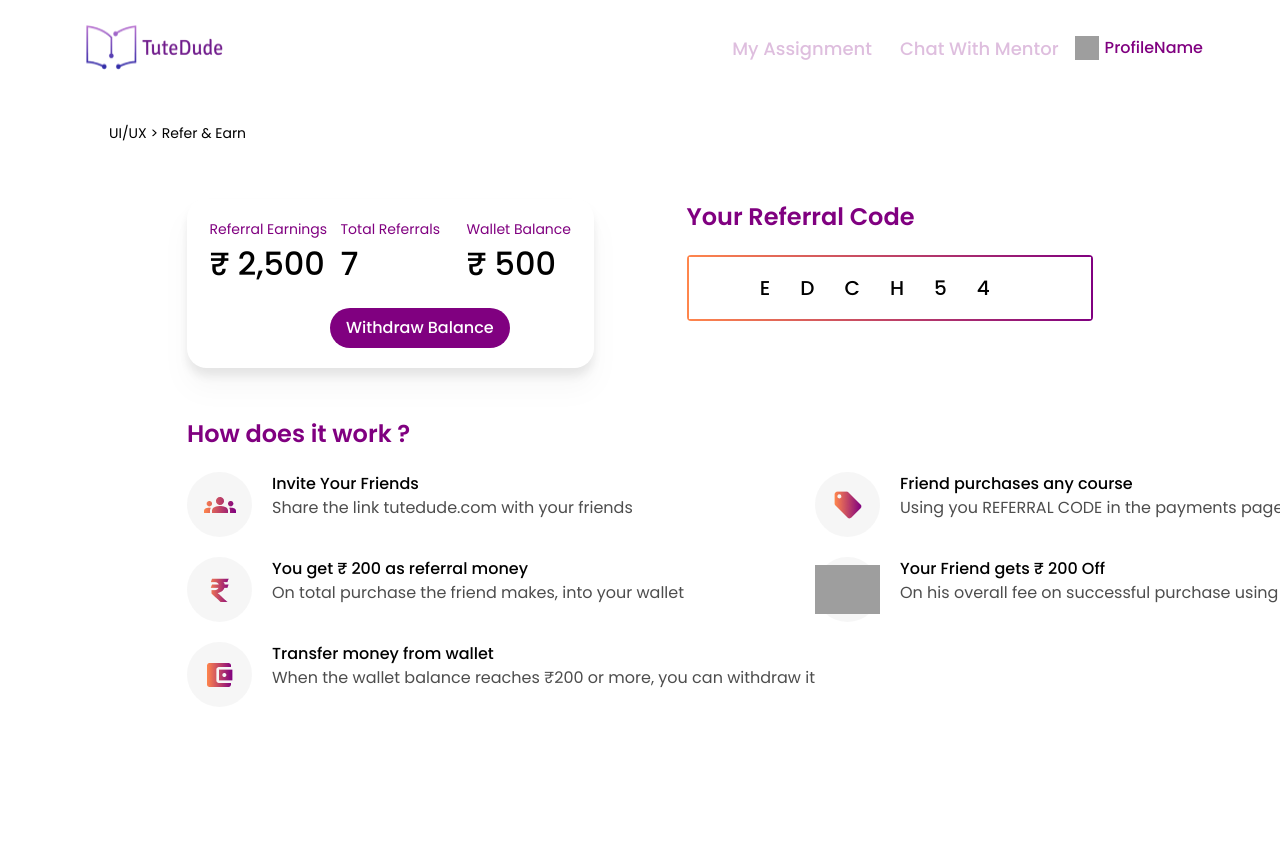
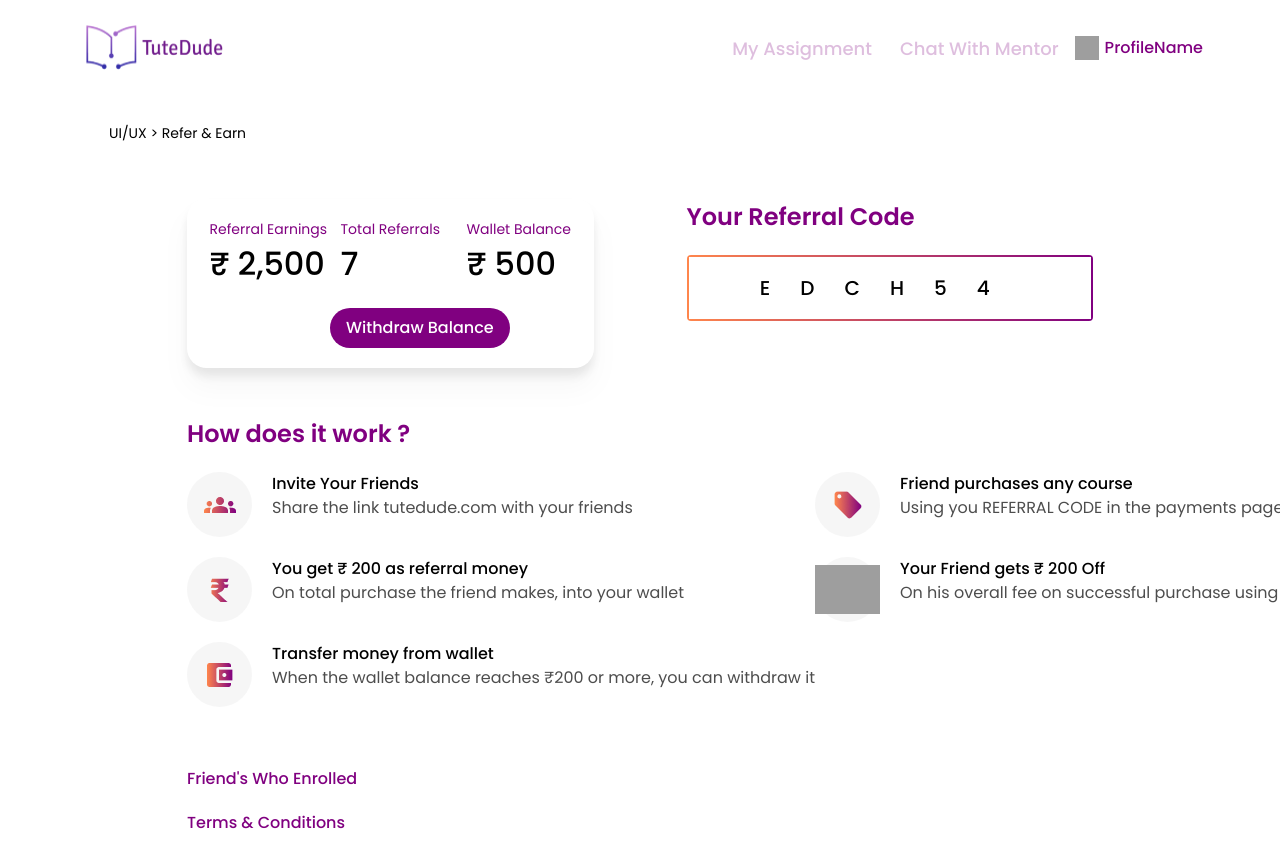
Before and after one commit to zoharkiks/tutedude, a React (Vite) app: page / in a window 1280 px wide. Shown: the top 868 px of the page. Before the commit the page ends 800 px from the top, so only its background shows below. Built offline with nearby package versions, Linux system fonts and the light colour scheme; grey boxes are pictures that could not be loaded.

Commit message:
Add footer

```diff
--- a/src/App.jsx
+++ b/src/App.jsx
@@ -1,4 +1,4 @@
-import { Info, Navbar, ReferralCode, WalletInfo } from "./components/";
+import { Footer, Info, Navbar, ReferralCode, WalletInfo } from "./components/";
 
 function App() {
   return (
@@ -6,12 +6,14 @@ function App() {
       {/* Navbar */}
       <Navbar />
       {/* Body */}
-      <section className="px-[34px] pt-[30px] pb-9 xl:grid xl:grid-cols-2 gap-x-[93px] xl:px-[187px]">
+      <section className="px-[34px] pt-[30px] xl:grid xl:grid-cols-2 gap-x-[93px] xl:px-[187px]">
         <WalletInfo />
         <ReferralCode />
         <Info />
       </section>
       {/* Footer */}
+
+      <Footer/>
     </div>
   );
 }
--- /dev/null
+++ b/src/components/Footer.jsx
@@ -0,0 +1,13 @@
+import React from 'react'
+
+const Footer = () => {
+  return (
+    <footer className='flex flex-col px-[34px] xl:px-[187px] space-y-5 mb-9 xl:mb-20 mt-[60px]'>
+<a href='' className='text-purple text-heading4 '>Friend's Who Enrolled</a>
+<a href='' className='text-purple text-heading4 cursor-pointer'>Terms & Conditions</a>
+
+    </footer>
+  )
+}
+
+export default Footer
--- a/src/components/Navbar.jsx
+++ b/src/components/Navbar.jsx
@@ -9,10 +9,13 @@ const Navbar = () => {
 
         <div className="flex items-center ">
           <div className="xl:flex hidden space-x-7 ">
-          <h2 className="text-navLink text-purple opacity-25">My Assignment</h2>
-          <h2 className="text-navLink text-purple opacity-25">Chat With Mentor</h2>
+            <a href="" className="text-navLink text-purple opacity-25">
+              My Assignment
+            </a>
+            <a href="" className="text-navLink text-purple opacity-25">
+              Chat With Mentor
+            </a>
           </div>
-
 
           <div className="flex cursor-pointer bg-purple rounded-lg items-center  text-white  py-3 px-4 xl:bg-white ">
             <img
@@ -27,13 +30,11 @@ const Navbar = () => {
               alt=""
             />
           </div>
-
         </div>
-
-
-
       </div>
-      <h1 className="text-heading5 mt-[51px] mx-[35px]">UI/UX > Refer & Earn </h1>
+      <h1 className="text-heading5 mt-[51px] mx-[35px]">
+        UI/UX > Refer & Earn{" "}
+      </h1>
     </nav>
   );
 };
--- a/src/components/WalletInfo.jsx
+++ b/src/components/WalletInfo.jsx
@@ -18,7 +18,7 @@ const WalletInfo = () => {
         <h2 className="text-heading">₹ 500</h2>
       </div>
 
-      <div className="flex items-end justify-en xl:col-start-2 xl:col-span-3">
+      <div className="flex items-end justify-end xl:justify-start xl:col-start-2 xl:col-span-3">
         <Button title="Withdraw Balance" />
       </div>
     </div>
--- a/src/components/index.js
+++ b/src/components/index.js
@@ -3,6 +3,7 @@ import WalletInfo from "./WalletInfo";
 import Button from "./Button";
 import ReferralCode from "./ReferralCode";
 import Info from "./Info";
+import Footer from "./Footer";
 
 
-export { Navbar,WalletInfo ,Button,ReferralCode,Info};
+export { Navbar,WalletInfo ,Button,ReferralCode,Info,Footer};
```
Lines whose indentation alone changed are shown as unchanged.
